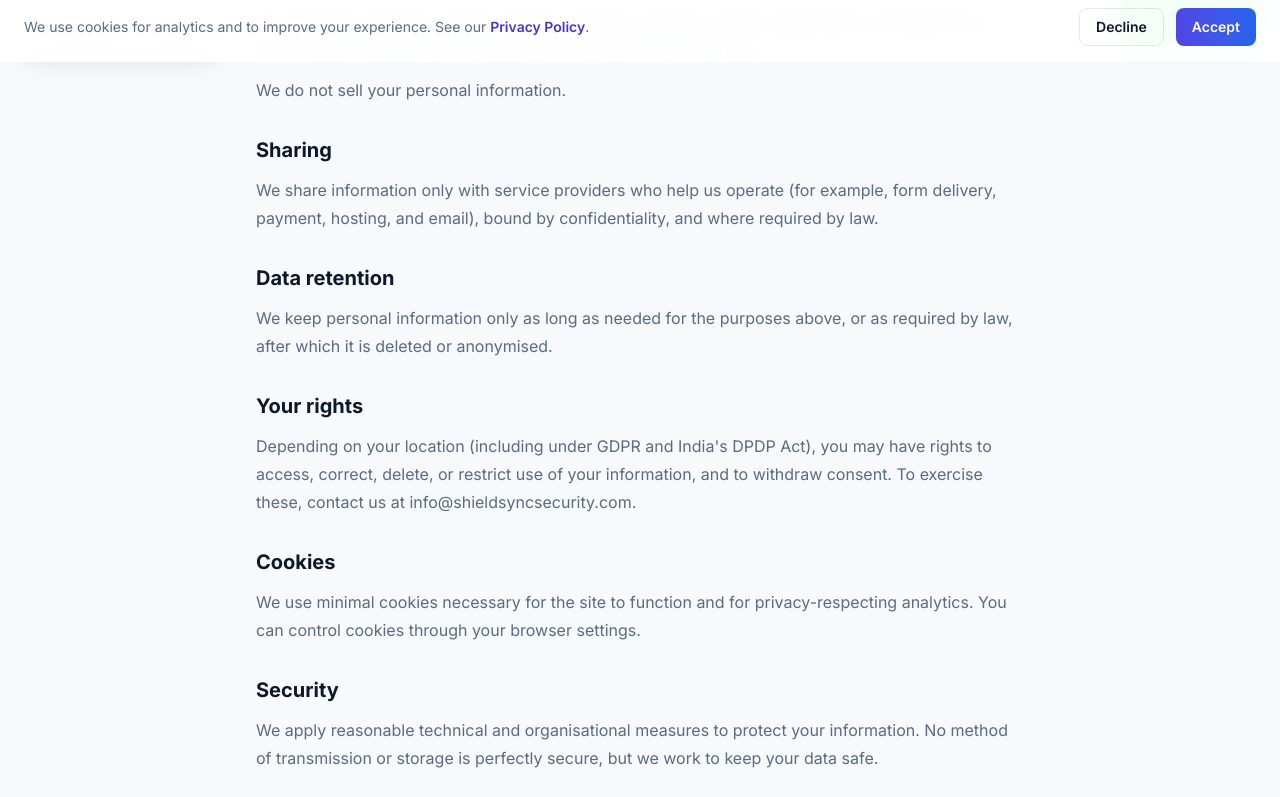
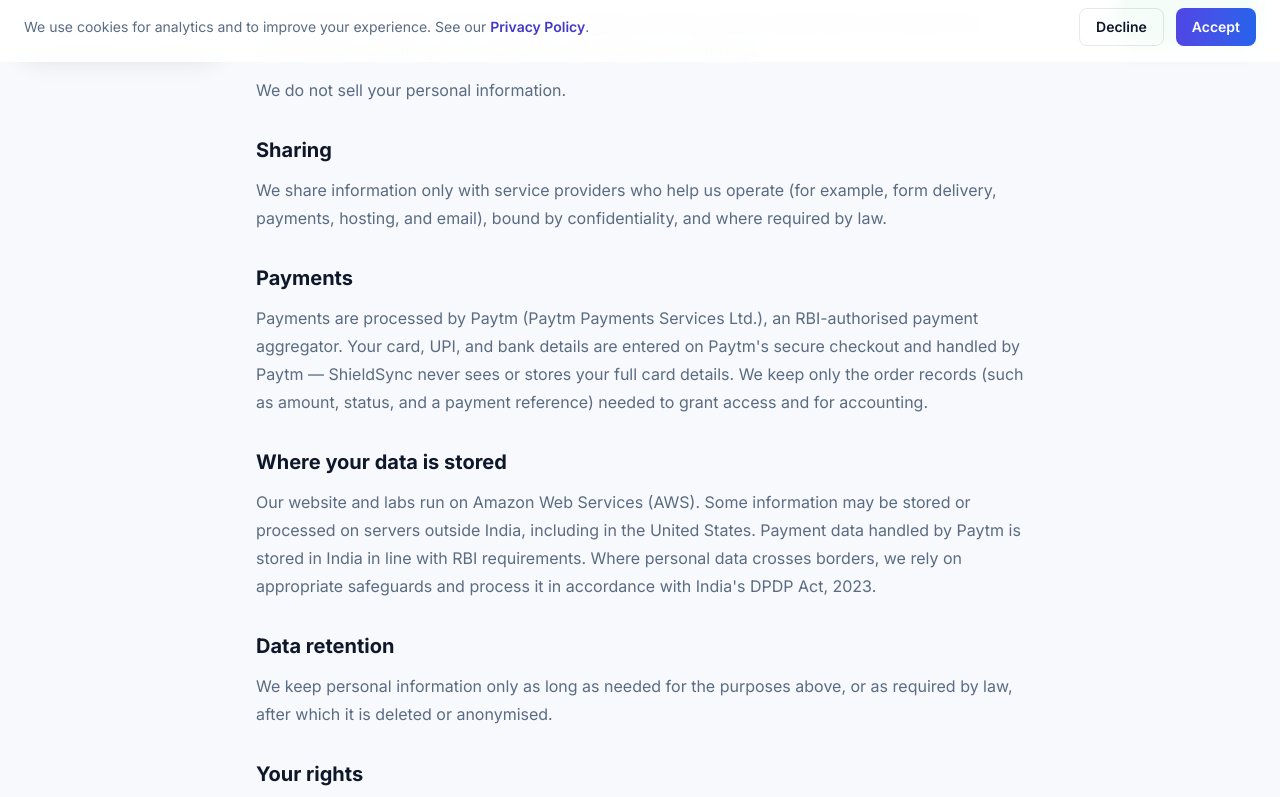
Before and after one commit to shieldsyncsecurity/shieldsync-website, a Next.js app: page /privacy in a window 1280 px wide. Shown: the part 738-1535 px from the top of the page. Built offline with nearby package versions, Linux system fonts and the light colour scheme; no server answers.

Commit message:
privacy: disclose Paytm payment processing + AWS data-location (DPDP/RBI)
Co-Authored-By: Claude Opus 4.8 <noreply@anthropic.com>

```diff
--- a/app/privacy/page.tsx
+++ b/app/privacy/page.tsx
@@ -17,7 +17,7 @@ const PAGE_SCHEMA = [
     url: PAGE_URL,
     name: "Privacy Policy — ShieldSync Security",
     description: "How we collect, use, and protect personal information.",
-    dateModified: "2026-06-04",
+    dateModified: "2026-07-04",
     breadcrumb: [
       { name: "Home", url: SITE.url },
       { name: "Privacy Policy", url: PAGE_URL },
@@ -33,7 +33,9 @@ const SECTIONS: LegalSection[] = [
   { h: "Who we are", p: [`${SITE.legalName} ("ShieldSync", "we", "us") operates ${SITE.url} and related training and labs services. We are based in ${CONTACT.addressLine}.`] },
   { h: "Information we collect", p: ["Information you provide — such as your name, email, phone number, and message — when you contact us, apply for the internship, or sign up for training or labs.", "Usage data — basic, privacy-respecting analytics about how the site is used (pages visited, device type), to improve the experience."] },
   { h: "How we use your information", p: ["To respond to enquiries, deliver services, training, and labs, process applications and payments, send relevant updates you've asked for, and improve our offerings.", "We do not sell your personal information."] },
-  { h: "Sharing", p: ["We share information only with service providers who help us operate (for example, form delivery, payment, hosting, and email), bound by confidentiality, and where required by law."] },
+  { h: "Sharing", p: ["We share information only with service providers who help us operate (for example, form delivery, payments, hosting, and email), bound by confidentiality, and where required by law."] },
+  { h: "Payments", p: ["Payments are processed by Paytm (Paytm Payments Services Ltd.), an RBI-authorised payment aggregator. Your card, UPI, and bank details are entered on Paytm's secure checkout and handled by Paytm — ShieldSync never sees or stores your full card details. We keep only the order records (such as amount, status, and a payment reference) needed to grant access and for accounting."] },
+  { h: "Where your data is stored", p: ["Our website and labs run on Amazon Web Services (AWS). Some information may be stored or processed on servers outside India, including in the United States. Payment data handled by Paytm is stored in India in line with RBI requirements. Where personal data crosses borders, we rely on appropriate safeguards and process it in accordance with India's DPDP Act, 2023."] },
   { h: "Data retention", p: ["We keep personal information only as long as needed for the purposes above, or as required by law, after which it is deleted or anonymised."] },
   { h: "Your rights", p: ["Depending on your location (including under GDPR and India's DPDP Act), you may have rights to access, correct, delete, or restrict use of your information, and to withdraw consent. To exercise these, contact us at " + CONTACT.email + "."] },
   { h: "Cookies", p: ["We use minimal cookies necessary for the site to function and for privacy-respecting analytics. You can control cookies through your browser settings."] },
@@ -46,7 +48,7 @@ export default function PrivacyPage() {
     <>
       <SchemaOrg schema={PAGE_SCHEMA} />
       <PageHero eyebrow="Legal" title="Privacy Policy" description="How we collect, use, and protect your information." />
-      <LegalDoc updated="June 4, 2026" sections={SECTIONS} />
+      <LegalDoc updated="July 4, 2026" sections={SECTIONS} />
     </>
   );
 }
```
